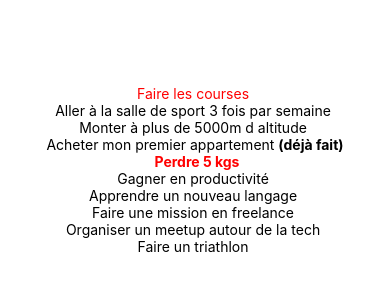
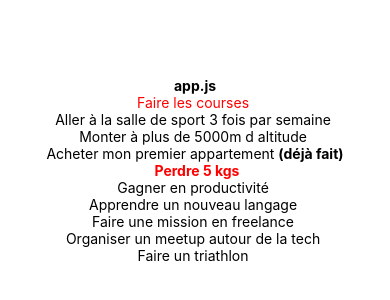
Before and after one commit to MarcSyndrome/TP1Aurelien, a React Native app: screen / in a window 390 px wide. Shown: the part 252-552 px from the top of the page. Built offline with nearby package versions, Linux system fonts and the light colour scheme.

Commit message:
1.0.1 , app.js bold

```diff
--- a/App.js
+++ b/App.js
@@ -17,6 +17,7 @@ const sampleGoals = [
 export default function App() {
   return (
     <View style={styles.container}>
+      <Text style={{ fontWeight: "bold" }}>app.js</Text>
       {sampleGoals.map((goal, index) => (
         <Text key={index} style={{ color: goal.red ? "red" : "black" }}>
           {goal.text} {goal.boldText && <Text style={{ fontWeight: "bold" }}>{goal.boldText}</Text>}
```
